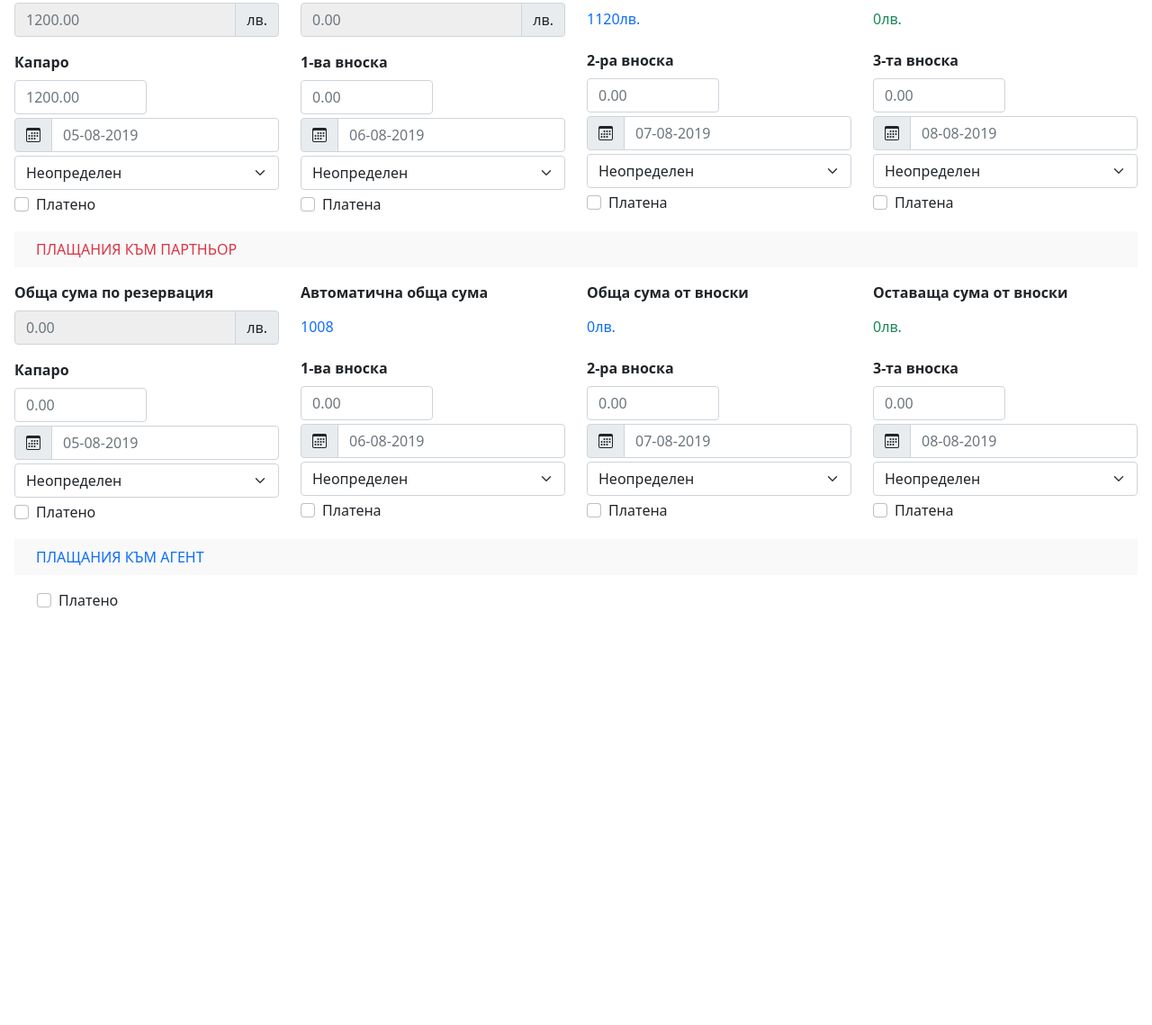
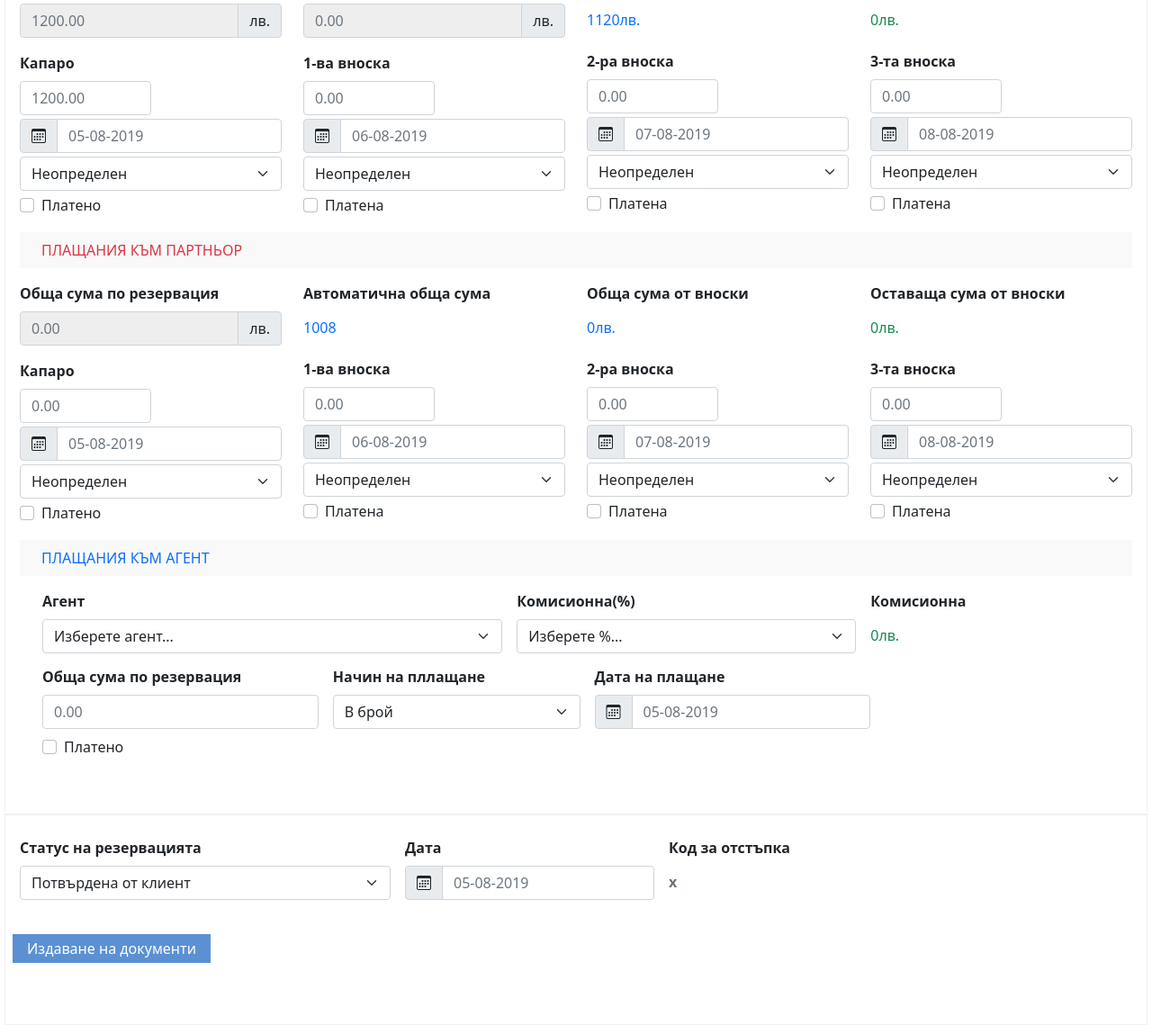
Before and after one commit to silviaDeyanova/front-end-task, a plain HTML site: page Task 2/index.html in a window 1280 px wide. Shown: the part 907-2046 px from the top of the page at 90% size. Before the commit the page ends 1588 px from the top, so only its background shows below. Drawn offline with nearby package versions, Linux system fonts and the light colour scheme.

Commit message:
New sections added

```diff
--- a/Task 2/index.html
+++ b/Task 2/index.html
@@ -15,7 +15,7 @@
 </head>
 
 <body>
-
+    <div class="bordered">
         <div class="d-flex flex-row justify-content-end p-2">
             <div class="p-1 button m-2 text-white px-3">Издаване на документи</div>
             <div class="p-1 button m-2 text-white px-3">Списък с резервации</div>
@@ -32,7 +32,6 @@
                 <div class="d-flex col-5 align-items-end px-3">
                     <div><label class="form-label fw-bold">Застраховка</label>
                         <div class="input-group">
-
                             <input type="text" class="form-control" placeholder="0.00">
                             <span class="input-group-text">лв.</span>
                         </div>
@@ -200,7 +199,7 @@
             <div class="col-3">
                 <div class="mb-3"><label class="form-label fw-bold">Обща сума от вноски</label>
                     <div class="input-group ">
-                    <input type="text" class="form-control all-sum px-0" placeholder="1120лв.">
+                        <input type="text" class="form-control all-sum px-0" placeholder="1120лв." disabled>
                     </div>
                 </div>
                 <div class="mb-1"><label class="form-label fw-bold">2-ра вноска</label>
@@ -227,7 +226,7 @@
             <div class="col-3">
                 <div class="mb-3"><label class="form-label fw-bold">Оставаща сума от вноски</label>
                     <div class="input-group">
-                    <input type="text" class="form-control left-sum px-0" placeholder="0лв.">
+                        <input type="text" class="form-control left-sum px-0" placeholder="0лв." disabled>
                     </div>
                 </div>
                 <div class="mb-1"><label class="form-label fw-bold">3-та вноска</label>
@@ -285,7 +284,7 @@
             <div class="col-3">
                 <div class="mb-3"><label class="form-label fw-bold">Автоматична обща сума</label>
                     <div class="input-group">
-                    <input type="text" class="form-control all-sum px-0" placeholder="1008">
+                        <input type="text" class="form-control all-sum px-0" placeholder="1008" disabled>
                     </div>
                 </div>
                 <div class="mb-1"><label class="form-label fw-bold">1-ва вноска</label>
@@ -312,7 +311,7 @@
             <div class="col-3">
                 <div class="mb-3"><label class="form-label fw-bold">Обща сума от вноски</label>
                     <div class="input-group ">
-                    <input type="text" class="form-control all-sum px-0" placeholder="0лв.">
+                        <input type="text" class="form-control all-sum px-0" placeholder="0лв." disabled>
                     </div>
                 </div>
                 <div class="mb-1"><label class="form-label fw-bold">2-ра вноска</label>
@@ -339,7 +338,7 @@
             <div class="col-3">
                 <div class="mb-3"><label class="form-label fw-bold">Оставаща сума от вноски</label>
                     <div class="input-group">
-                    <input type="text" class="form-control left-sum px-0" placeholder="0лв.">
+                        <input type="text" class="form-control left-sum px-0" placeholder="0лв." disabled>
                     </div>
                 </div>
                 <div class="mb-1"><label class="form-label fw-bold">3-та вноска</label>
@@ -366,14 +365,66 @@
         </div>
         <div class="d-flex flex-row m-3 heading text-primary px-4 p-2 ">ПЛАЩАНИЯ КЪМ АГЕНТ</div>
         <div class="d-flex flex-column agent-payments">
-        <div class="row"></div>
-        <div class="row"></div>
+            <div class="d-flex flex-row">
+                <div class="col-5"><label class="form-label fw-bold">Агент</label>
+                    <select class="form-select">
+                    <option selected>Изберете агент...</option>
+                </select>
+                </div>
+                <div class="col-4 px-3"><label class="form-label fw-bold">Комисионна(%)</label>
+                    <select class="form-select">
+                    <option selected>Изберете %...</option>
+                </select>
+                </div>
+                <div class="col-1 mb-3"><label class="form-label fw-bold">Комисионна</label>
+                    <div class="input-group">
+                        <input type="text" class="form-control left-sum px-0" placeholder="0лв." disabled>
+                    </div>
+                </div>
+            </div>
+            <div class="d-flex flex-row">
+                <div class="col-3 mb-2"><label class="form-label fw-bold">Обща сума по резервация</label>
+                    <div class="input-group">
+                        <input type="text" class="form-control" placeholder="0.00">
+                    </div>
+                </div>
+                <div class="col-3 px-3"><label class="form-label fw-bold">Начин на пллащане</label>
+                    <select class="form-select">
+                    <option selected>В брой</option>
+                </select>
+                </div>
+                <div class="col-3 date"><label class="form-label fw-bold">Дата на плащане</label>
+                    <div class="input-group"> <span class=" input-group-text "><i class="bi bi-calendar3"></i></span>
+                        <input type="text" class="form-control" placeholder="05-08-2019"></div>
+                </div>
+            </div>
             <div class="form-check">
                 <input class="form-check-input" type="checkbox">
                 <label class="form-check-label">
               Платено
             </label>
             </div>
+        </div>
+
+    </div>
+    <div class="bordered">
+        <div class="d-flex flex-row m-3 mt-4">
+            <div class="col-4"><label class="form-label fw-bold">Статус на резервацията</label>
+                <select class="form-select">
+                <option selected>Потвърдена от клиент</option>
+            </select>
+            </div>
+            <div class="col-3 date px-3"><label class="form-label fw-bold">Дата</label>
+                <div class="input-group"> <span class=" input-group-text "><i class="bi bi-calendar3"></i></span>
+                    <input type="text" class="form-control" placeholder="05-08-2019"></div>
+            </div>
+            <div class="col-2 mb-3"><label class="form-label fw-bold">Код за отстъпка</label>
+                <div class="input-group">
+                    <input type="text" class="form-control code px-0" placeholder="x" disabled>
+                </div>
+            </div>
+        </div>
+        <div class="d-inline-flex p-1 button m-2 text-white px-3">Издаване на документи</div>
     </div>
     <!-- Option 1: Bootstrap Bundle with Popper -->
     <script src="https://cdn.jsdelivr.net/npm/bootstrap@5.0.2/dist/js/bootstrap.bundle.min.js " integrity="sha384-MrcW6ZMFYlzcLA8Nl+NtUVF0sA7MsXsP1UyJoMp4YLEuNSfAP+JcXn/tWtIaxVXM " crossorigin="anonymous ">
--- a/Task 2/style.css
+++ b/Task 2/style.css
@@ -56,3 +56,19 @@ input.form-control.all-sum {
 .agent-payments {
     padding-left: 41px;
 }
+
+.form-control:disabled {
+    background-color: white;
+}
+
+.bordered {
+    border: 1px solid #f0f0f0;
+    padding-bottom: 60px;
+    margin-left: 5px;
+    margin-right: 5px;
+}
+
+input.form-control.code {
+    border: none;
+    font-weight: bold;
+}
```
Lines whose indentation alone changed are shown as unchanged.
